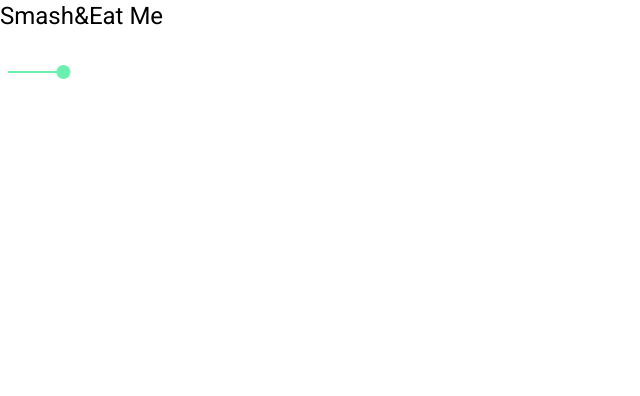
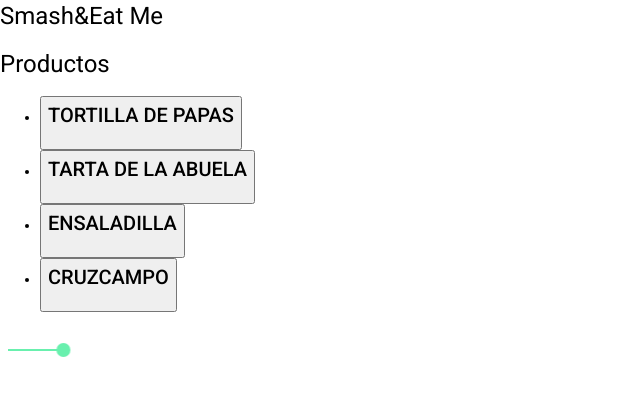
Before and after one commit to josrompoz1/Smash-Eat-Me, an Angular app in the folder smash-eat-me/: page / in a window 1280 px wide. Shown: the top 396 px of the page, without its empty margins (0-640 px from the left). Built offline with nearby package versions, Linux system fonts and the light colour scheme.

Commit message:
#22 Tarea 5.7. Componente productos

```diff
--- a/smash-eat-me/src/app/app.component.html
+++ b/smash-eat-me/src/app/app.component.html
@@ -1,2 +1,3 @@
 <h1>{{title}}</h1>
+<app-productos></app-productos>
 <mat-slider min="1" max="100" step="2" value="50"></mat-slider>
--- a/smash-eat-me/src/app/app.module.ts
+++ b/smash-eat-me/src/app/app.module.ts
@@ -7,10 +7,12 @@
 import { MatTabsModule } from '@angular/material/tabs';
 import { MatButtonModule } from '@angular/material/button'
 import { BrowserAnimationsModule } from '@angular/platform-browser/animations';
+import { ProductosComponent } from './productos/productos.component';
 
 @NgModule({
   declarations: [
-    AppComponent
+    AppComponent,
+    ProductosComponent
   ],
   imports: [
     BrowserModule,
--- /dev/null
+++ b/smash-eat-me/src/app/mock-productos.ts
@@ -0,0 +1,9 @@
+import { Producto } from "./producto";
+import { TIPOS } from "./mock-tipos";
+
+export const PRODUCTOS: Producto[] = [
+    { id: 1, nombre: 'Tortilla de papas', descripcion: 'Torrilla española de patatas de la huerta', precio: 5.3, tipoPlato: TIPOS[1]},
+    { id: 2, nombre: 'Tarta de la abuela', descripcion: 'Tarda de galleta con natilla de chocolate', precio: 4.0, tipoPlato: TIPOS[2] },
+    { id: 3, nombre: 'Ensaladilla', descripcion: 'Ensalada de patatas, mayonesa, huevo y atún', precio: 3.8, tipoPlato: TIPOS[0] },
+    { id: 1, nombre: 'Cruzcampo', descripcion: 'Cerveza española', precio: 2.0, tipoPlato: TIPOS[3] }
+];
--- /dev/null
+++ b/smash-eat-me/src/app/mock-tipos.ts
@@ -0,0 +1,8 @@
+import { Tipo } from "./tipo";
+
+export const TIPOS: Tipo[] = [
+    { id: 1, nombre: 'Entremés' },
+    { id: 2, nombre: 'Plato' },
+    { id: 3, nombre: 'Postre' },
+    { id: 4, nombre: 'Bebida' }
+];
--- /dev/null
+++ b/smash-eat-me/src/app/producto.ts
@@ -0,0 +1,9 @@
+import { Tipo } from './tipo';
+
+export interface Producto {
+    id: number;
+    nombre: string;
+    descripcion: string;
+    precio: number;
+    tipoPlato: Tipo;
+}
--- /dev/null
+++ b/smash-eat-me/src/app/productos/productos.component.html
@@ -0,0 +1,15 @@
+<h1>Productos</h1>
+<ul>
+    <li *ngFor="let producto of productos">
+        <button type="button" (click)="onSelect(producto)">
+        <span><h2>{{producto.nombre | uppercase}}</h2></span>
+        </button>
+    </li>
+</ul>
+
+<div *ngIf="selectedProducto">
+    <h2>Detalles del producto {{selectedProducto.nombre | uppercase}}</h2>
+    <div>{{selectedProducto.descripcion}}</div>
+    <div>{{selectedProducto.precio}}</div>
+    <div>Tipo de producto: {{selectedProducto.tipoPlato.nombre}}</div>
+</div>
--- /dev/null
+++ b/smash-eat-me/src/app/productos/productos.component.ts
@@ -0,0 +1,24 @@
+import { Component, OnInit } from '@angular/core';
+import { Producto } from '../producto';
+import { Tipo } from '../tipo';
+import { PRODUCTOS } from '../mock-productos';
+
+@Component({
+  selector: 'app-productos',
+  templateUrl: './productos.component.html',
+  styleUrls: ['./productos.component.css']
+})
+export class ProductosComponent implements OnInit {
+  productos = PRODUCTOS;
+  selectedProducto?: Producto;
+
+  constructor() { }
+
+  ngOnInit(): void {
+  }
+
+  onSelect(producto: Producto): void {
+    this.selectedProducto = producto;
+  }
+
+}
--- /dev/null
+++ b/smash-eat-me/src/app/tipo.ts
@@ -0,0 +1,4 @@
+export interface Tipo {
+    id: number;
+    nombre: string;
+}
```
Also changed, not shown: smash-eat-me/src/app/productos/productos.component.css (added), 1 other file (tests, documents, lock files or other folders).
